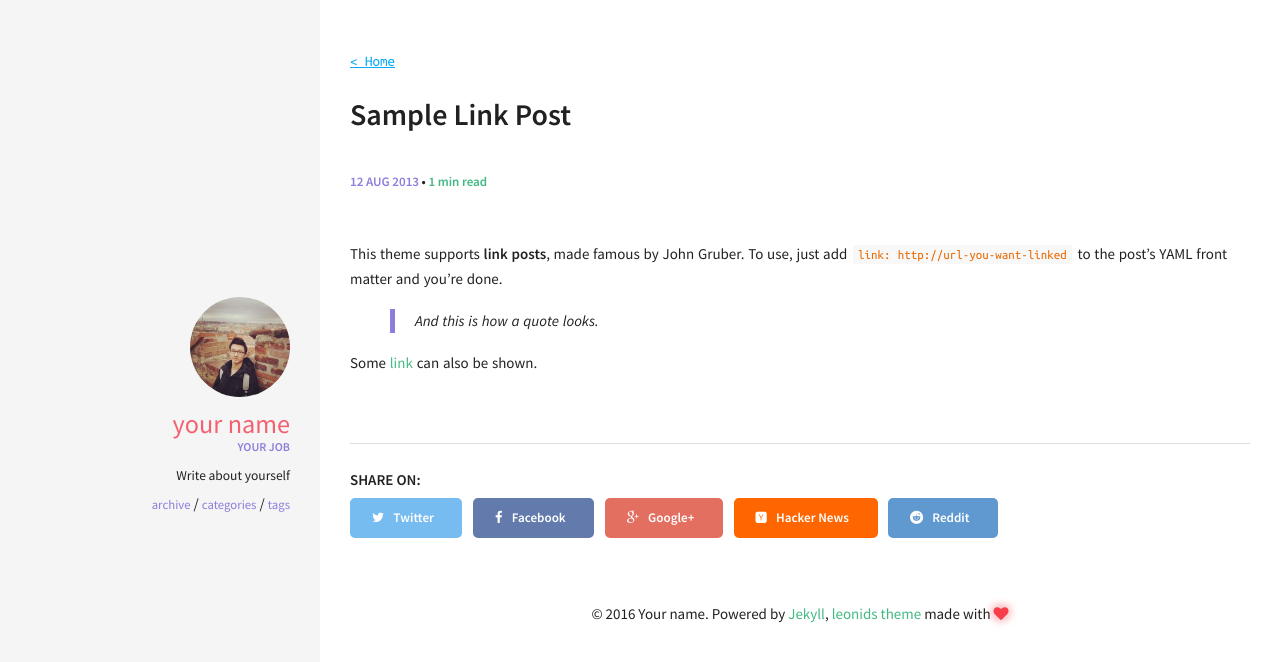
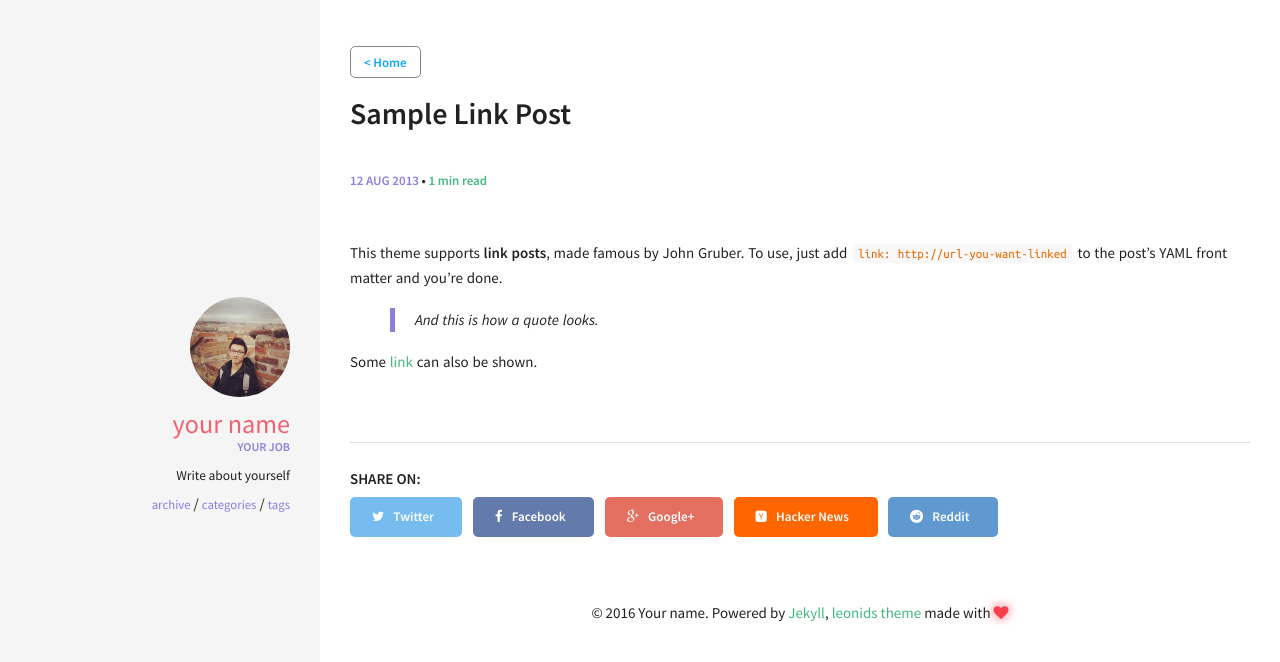
Before and after one commit to renyuanz/leonids, a Jekyll site: the page built from _posts/2013-08-12-sample-link-post.md, in a window 1280 px wide. Shown: the top 662 px of the page. Built offline with Jekyll 4.4.1, drawn with Linux system fonts in a browser that asks for light colours.

Commit message:
Update syntax of back button

```diff
--- a/_sass/pages/_post.scss
+++ b/_sass/pages/_post.scss
@@ -36,9 +36,12 @@ section.post {
 // Back home button
 
 .back-home a {
+  font-size: 13px;
+  font-weight: bold;
   color: $info;
-  text-decoration: underline;
-  font-family: $font-family-monospace;
+  border: 1px solid lighten($text-color, 45%);
+  border-radius: 0.4em;
+  padding: 0.5em 1em;
 }
 
 // Post title
```
